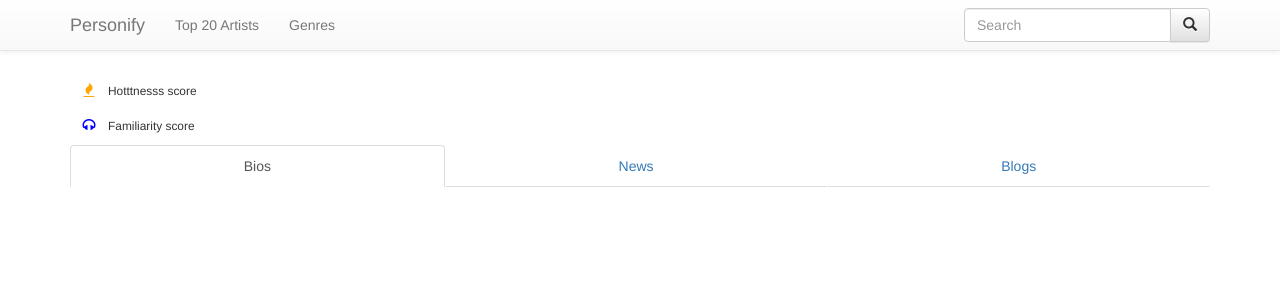
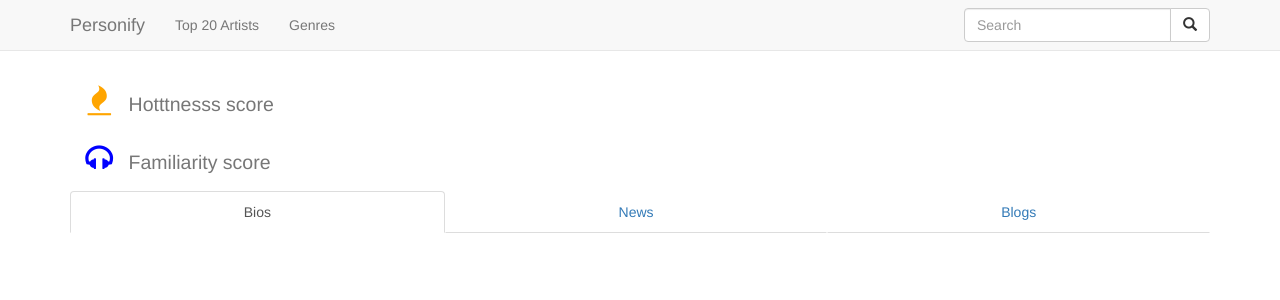
Before and after one commit to lnunno/android-music-app, a Python web app: template src/personify/templates/artist.html in a window 1280 px wide. Shown: the top 300 px of the page. Run offline with Jinja, Linux system fonts and the light colour scheme; the template is opened without the code that fills it, so the values that code supplies are empty; some libraries are stand-ins or nearby versions; some web fonts are replaced.

Commit message:
Changed bootstrap theme to Readable. And got rid of some unnecessary CSS and JS imports.

```diff
--- /dev/null
+++ b/src/personify/static/css/artist.css
@@ -0,0 +1,13 @@
+.artist-img {
+    height:250px;
+    overflow: hidden;
+}
+
+.artist-detail{
+	font-size: 30px;
+}
+
+.artist-detail small{
+	font-size: 65%;
+	color: #777;
+}
--- a/src/personify/templates/base.html
+++ b/src/personify/templates/base.html
@@ -15,8 +15,14 @@
         <link rel="stylesheet" type="text/css" href="/css/base.css">
 
         <!-- Bootstrap -->
-        <link rel="stylesheet" href="https://maxcdn.bootstrapcdn.com/bootstrap/3.3.0/css/bootstrap.min.css">
-        <link rel="stylesheet" href="https://maxcdn.bootstrapcdn.com/bootstrap/3.3.0/css/bootstrap-theme.min.css">
+        <link rel="stylesheet" href="https://maxcdn.bootstrapcdn.com/bootstrap/3.3.4/css/bootstrap.min.css">
+
+            <!--
+            Bootstrap Theme
+
+            Go here to change: http://www.bootstrapcdn.com/#bootswatch
+            -->
+            <link href="//maxcdn.bootstrapcdn.com/bootswatch/3.3.4/readable/bootstrap.min.css" rel="stylesheet">
 
         <!-- Font Awesome -->
         <link rel="stylesheet" href="https://maxcdn.bootstrapcdn.com/font-awesome/4.2.0/css/font-awesome.min.css">
```
Also changed, not shown: other parts of src/personify/templates/base.html (+1 -4 lines).
